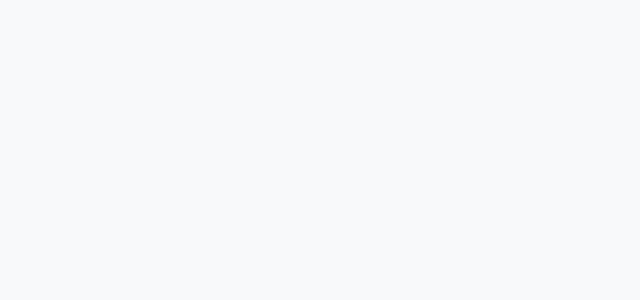
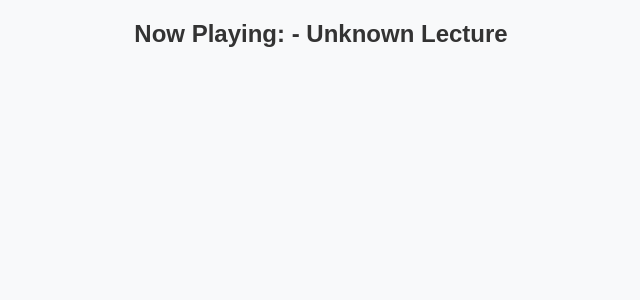
Before and after one commit to Maheshdalle-hub/Batch-Web, a React app: page /video/1/1 in a window 1280 px wide. Before the commit this address had no page. Shown: the top 300 px of the page, without its empty margins (319-959 px from the left). Built offline with nearby package versions, Linux system fonts and the light colour scheme.

Commit message:
Update App.js

```diff
--- a/src/App.js
+++ b/src/App.js
@@ -2,18 +2,19 @@ import { Routes, Route } from "react-router-dom";
 import Homepage from "./pages/Homepage";
 import Subjects from "./pages/Subjects";
 import Lectures from "./pages/Lectures";
-import ChapterLectures from "./pages/ChapterLectures"; // ✅ Added new page
 import VideoPlayer from "./pages/VideoPlayer";
+import BookSelection from "./pages/BookSelection"; // ✅ New page for books
+import ChapterSelection from "./pages/ChapterSelection"; // ✅ New page for chapters
 
 function App() {
   return (
     <Routes>
       <Route path="/" element={<Homepage />} />
       <Route path="/subjects" element={<Subjects />} />
-      <Route path="/lectures/:subject" element={<Lectures />} />
-      <Route path="/lectures/:subject/:chapter" element={<ChapterLectures />} /> {/* ✅ New Route */}
-      <Route path="/video/:subject/:chapter/:lectureIndex" element={<VideoPlayer />} />
-      <Route path="/video/live" element={<VideoPlayer />} /> {/* ✅ Live Class Route */}
+      <Route path="/books/:subject" element={<BookSelection />} /> {/* ✅ New */}
+      <Route path="/chapters/:book" element={<ChapterSelection />} /> {/* ✅ New */}
+      <Route path="/lectures/:book/:chapterIndex" element={<Lectures />} />
+      <Route path="/video/:book/:chapterIndex" element={<VideoPlayer />} />
     </Routes>
   );
 }
```
